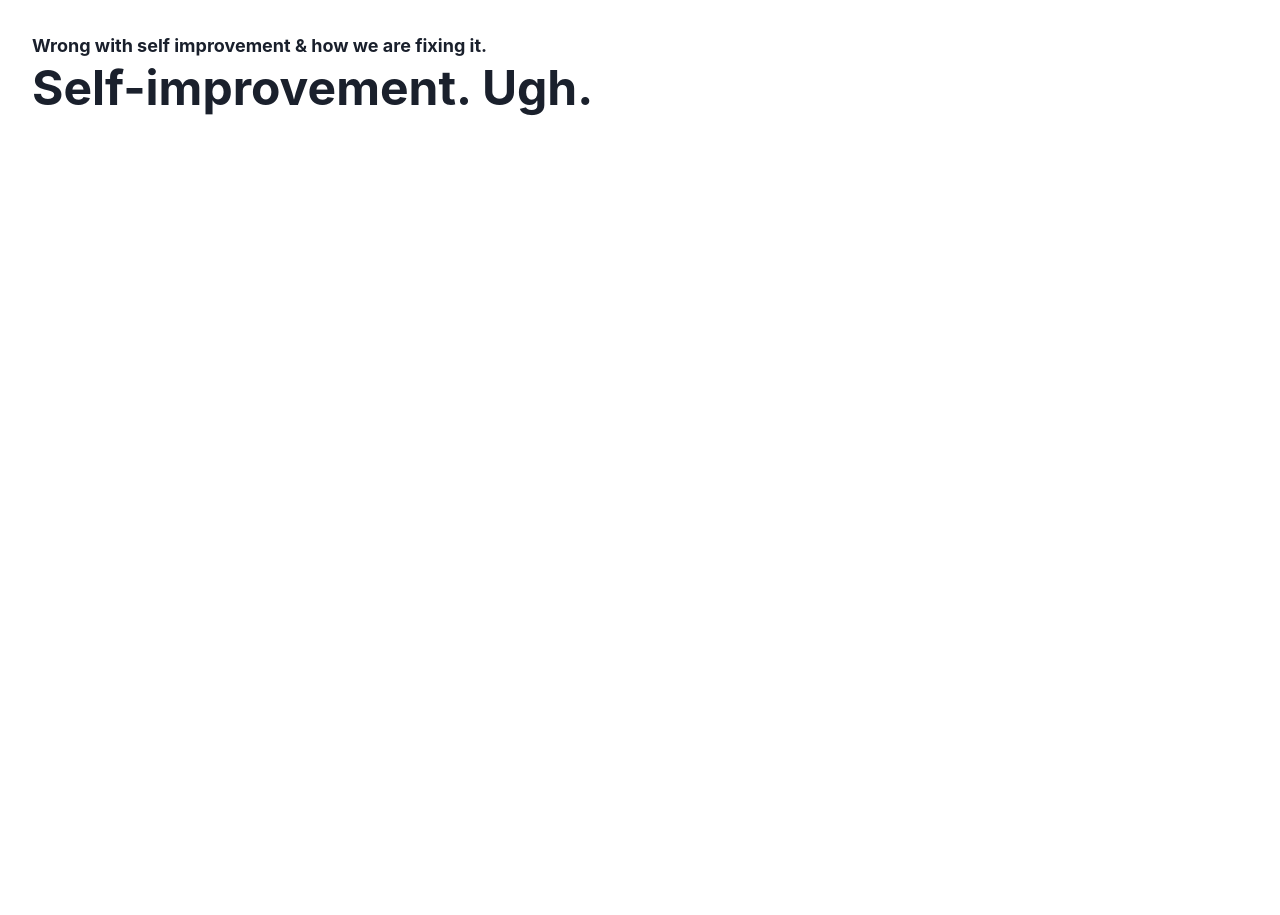
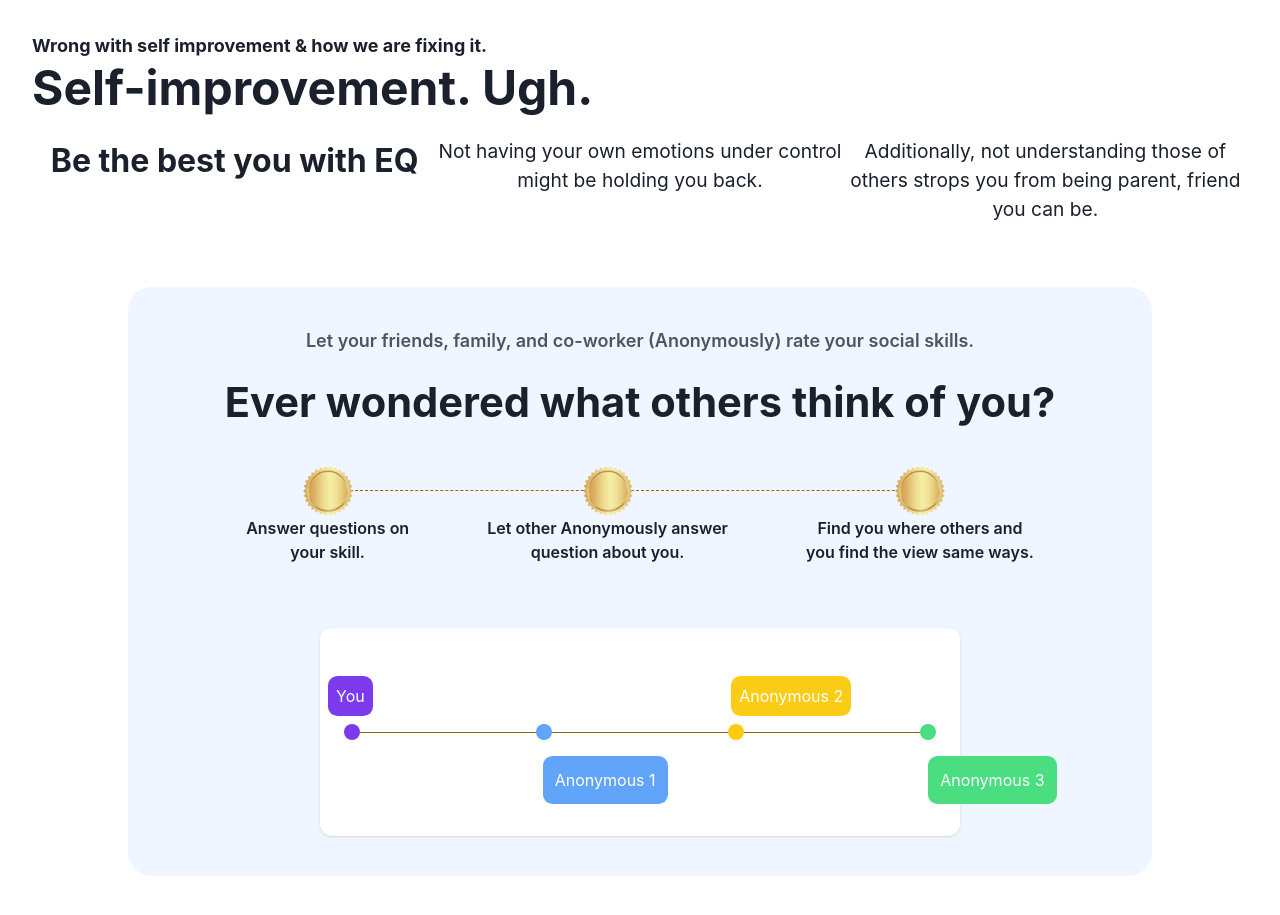
Before and after one commit to abhinavkr2108/spurfit-task, a React (Vite) app: page / in a window 1280 px wide. Shown: the part 1980-2895 px from the top of the page. Before the commit the page ends 2129 px from the top, so only its background shows below. Built offline with nearby package versions, Linux system fonts and the light colour scheme.

Commit message:
Added EcerWondered Component

```diff
--- a/src/App.jsx
+++ b/src/App.jsx
@@ -5,6 +5,8 @@
 import SoundSimilar from "./components/SoundSimilar";
 import MeetAheadApp from "./components/MeetAheadApp";
 import SelfImprovement from "./components/SelfImprovement";
+import BestWithEq from "./components/BestWithEq";
+import EverWonder from "./components/EverWondered";
 
 function App() {
   return (
@@ -15,6 +17,8 @@
       <SoundSimilar />
       <MeetAheadApp />
       <SelfImprovement />
+      <BestWithEq />
+      <EverWonder />
     </>
   );
 }
--- /dev/null
+++ b/src/components/BestWithEq.jsx
@@ -0,0 +1,26 @@
+import { Box, SimpleGrid, Text } from "@chakra-ui/react";
+
+const BestWithEq = () => {
+  return (
+    <SimpleGrid columns={{ base: 1, md: 2, lg: 3 }} marginTop={"20px"}>
+      <Box>
+        <Text fontSize={"xx-large"} fontWeight={"bold"}>
+          Be the best you with EQ
+        </Text>
+      </Box>
+      <Box>
+        <Text fontSize={"larger"}>
+          Not having your own emotions under control might be holding you back.
+        </Text>
+      </Box>
+      <Box>
+        <Text fontSize={"larger"}>
+          Additionally, not understanding those of others strops you from being
+          parent, friend you can be.
+        </Text>
+      </Box>
+    </SimpleGrid>
+  );
+};
+
+export default BestWithEq;
--- /dev/null
+++ b/src/components/EverWondered.jsx
@@ -0,0 +1,144 @@
+import { motion } from "framer-motion";
+
+const EverWonder = () => {
+  return (
+    <section className="mt-16 mb-32 rounded-3xl bg-blue-50 p-10 mx-24">
+      <motion.div
+        initial="hidden"
+        whileInView="visible"
+        viewport={{ once: true }}
+        transition={{ duration: 0.8 }}
+        variants={{
+          visible: { opacity: 1, scale: 1, x: 0, y: 0 },
+          hidden: { opacity: 0, scale: 0.5 },
+        }}
+      >
+        <h3 className="text-center text-gray-600 text-lg font-semibold">
+          Let your friends, family, and co-worker (Anonymously) rate your social
+          skills.
+        </h3>
+        <h1 className="text-[2.6rem] font-bold text-center mt-4">
+          Ever wondered what others think of you?
+        </h1>
+      </motion.div>
+      <div className="mt-8 flex justify-center relative">
+        <div className="absolute top-[1.5rem] w-[600px] text-transparent border-t border-yellow-700 h-4 border-dashed"></div>
+        <div className="flex justify-evenly w-[70rem] z-[10]">
+          <div className="flex flex-col justify-center">
+            <div className="flex justify-center">
+              <div className="">
+                <img width={50} height={50} alt="" src="/badge.png" />
+              </div>
+            </div>
+            <div className="text-center font-semibold">
+              Answer questions on <br />
+              your skill.
+            </div>
+          </div>
+
+          <div className="flex flex-col justify-center">
+            <div className="flex justify-center">
+              <div className="">
+                <img width={50} height={50} alt="" src="/badge.png" />
+              </div>
+            </div>
+            <div className="text-center font-semibold">
+              Let other Anonymously answer <br />
+              question about you.
+            </div>
+          </div>
+
+          <div className="flex flex-col justify-center">
+            <div className="flex justify-center">
+              <div className="">
+                <img width={50} height={50} alt="" src="/badge.png" />
+              </div>
+            </div>
+            <div className="text-center font-semibold">
+              Find you where others and <br />
+              you find the view same ways.
+            </div>
+          </div>
+        </div>
+      </div>
+
+      <div className="flex justify-center">
+        <div className="mt-16 shadow bg-white rounded-xl w-[40rem] p-6 py-24 relative">
+          <div className="flex justify-between ">
+            <div className="h-4 w-4 rounded-full bg-violet-600 z-10 relative">
+              <motion.div
+                initial="hidden"
+                whileInView="visible"
+                viewport={{ once: true }}
+                transition={{
+                  duration: 1,
+                  staggerChildren: 0.2,
+                  delayChildren: 0.3,
+                }}
+                variants={{
+                  visible: { opacity: 1, scale: 1, x: 0, y: 0 },
+                  hidden: { opacity: 0, scale: 0.5 },
+                }}
+              >
+                <div className="absolute text-white p-2 bg-violet-600 rounded-[0.6rem] top-[-3rem] left-[-1rem]">
+                  You
+                </div>
+              </motion.div>
+            </div>
+            <div className="h-4 w-4 rounded-full bg-blue-400 z-10 relative">
+              <motion.div
+                initial="hidden"
+                whileInView="visible"
+                viewport={{ once: true }}
+                transition={{ duration: 0.8, delay: 0.4 }}
+                variants={{
+                  visible: { opacity: 1, scale: 1, x: 0, y: 0 },
+                  hidden: { opacity: 0.5, scale: 0.5 },
+                }}
+              >
+                <div className="absolute whitespace-nowrap text-white p-3 bg-blue-400 rounded-[0.6rem] top-[2rem] left-[42%]">
+                  Anonymous 1
+                </div>
+              </motion.div>
+            </div>
+            <div className="h-4 w-4 rounded-full bg-yellow-400 z-10 relative">
+              <motion.div
+                initial="hidden"
+                whileInView="visible"
+                viewport={{ once: true }}
+                transition={{ duration: 0.8, delay: 0.4 }}
+                variants={{
+                  visible: { opacity: 1, scale: 1, x: 0, y: 0 },
+                  hidden: { opacity: 0.5, scale: 0.5 },
+                }}
+              >
+                <div className="absolute  whitespace-nowrap  text-white p-2 bg-yellow-400 rounded-[0.6rem] top-[-3rem] left-[0.2rem]">
+                  Anonymous 2
+                </div>
+              </motion.div>
+            </div>
+            <div className="h-4 w-4 rounded-full bg-green-400 z-10 relative">
+              <motion.div
+                initial="hidden"
+                whileInView="visible"
+                viewport={{ once: true }}
+                transition={{ duration: 0.8, delay: 0.4 }}
+                variants={{
+                  visible: { opacity: 1, scale: 1, x: 0, y: 0 },
+                  hidden: { opacity: 0.5, scale: 0.5 },
+                }}
+              >
+                <div className="absolute  whitespace-nowrap   text-white p-3 bg-green-400 rounded-[0.6rem]  top-[2rem] left-[52%]">
+                  Anonymous 3
+                </div>
+              </motion.div>
+            </div>
+          </div>
+          <div className="border-t border-yellow-700 h-1 absolute top-[50%]  w-[590px]"></div>
+        </div>
+      </div>
+    </section>
+  );
+};
+
+export default EverWonder;
```
Also changed, not shown: public/badge.png (added).
